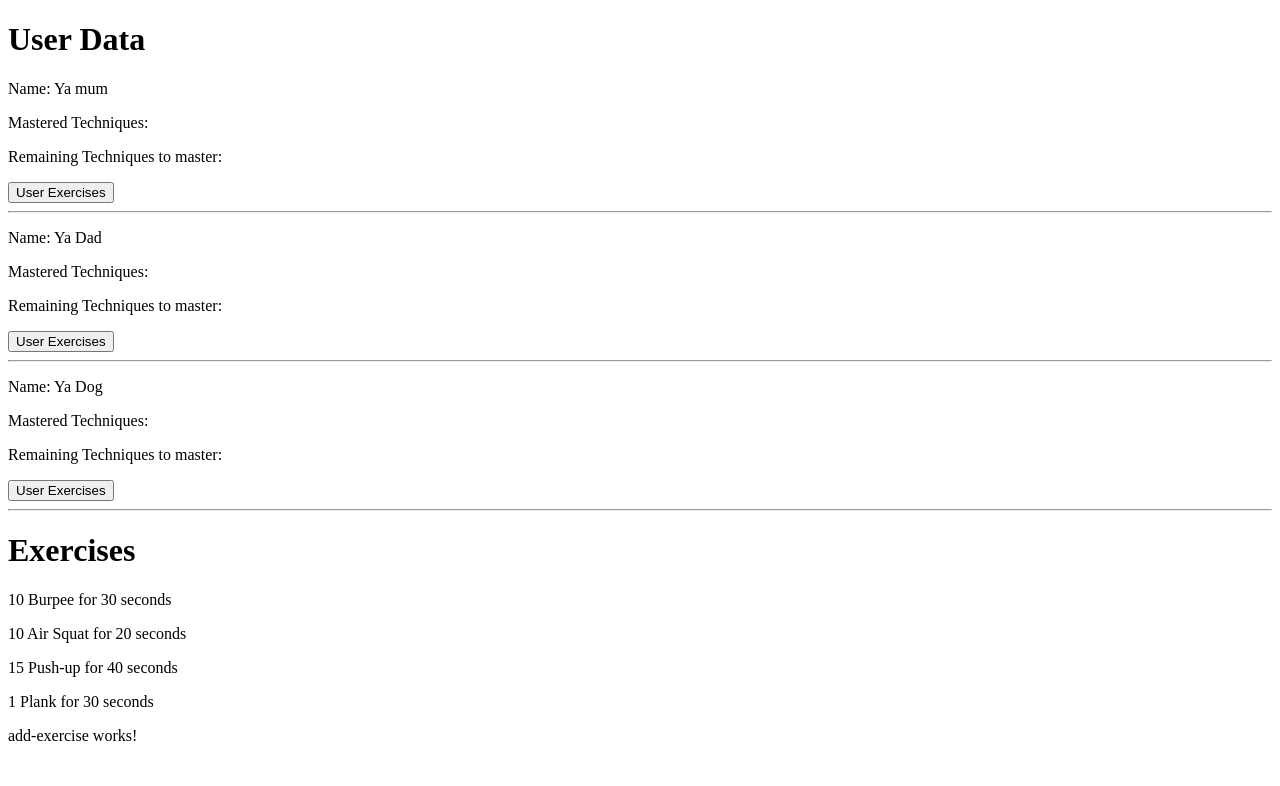
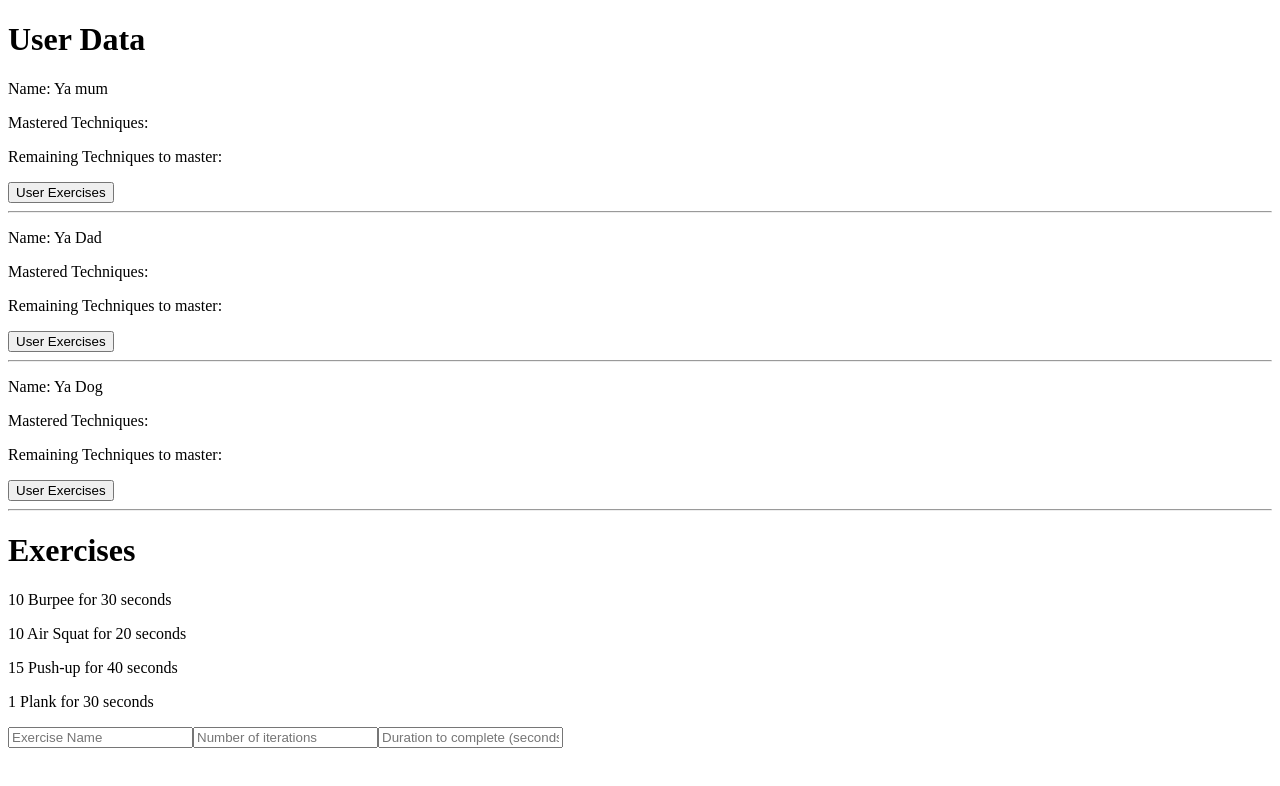
Before and after one commit to rc-devs/mcninja, an Angular app in the folder mcninja/: page / in a window 1280 px wide. Shown: the top 786 px of the page. Built offline with nearby package versions, Linux system fonts and the light colour scheme.

Commit message:
html template for add exercise form

```diff
--- a/mcninja/src/app/exercises/add-exercise/add-exercise.component.html
+++ b/mcninja/src/app/exercises/add-exercise/add-exercise.component.html
@@ -1 +1,5 @@
-<p>add-exercise works!</p>
+<form #form >
+  <input #nameInput name='name' type="text" placeholder="Exercise Name">
+  <input #iterationInput name='iteration' type="text" placeholder="Number of iterations">
+  <input #durationInput name='duration' type="text" placeholder="Duration to complete (seconds)">
+</form>
```
